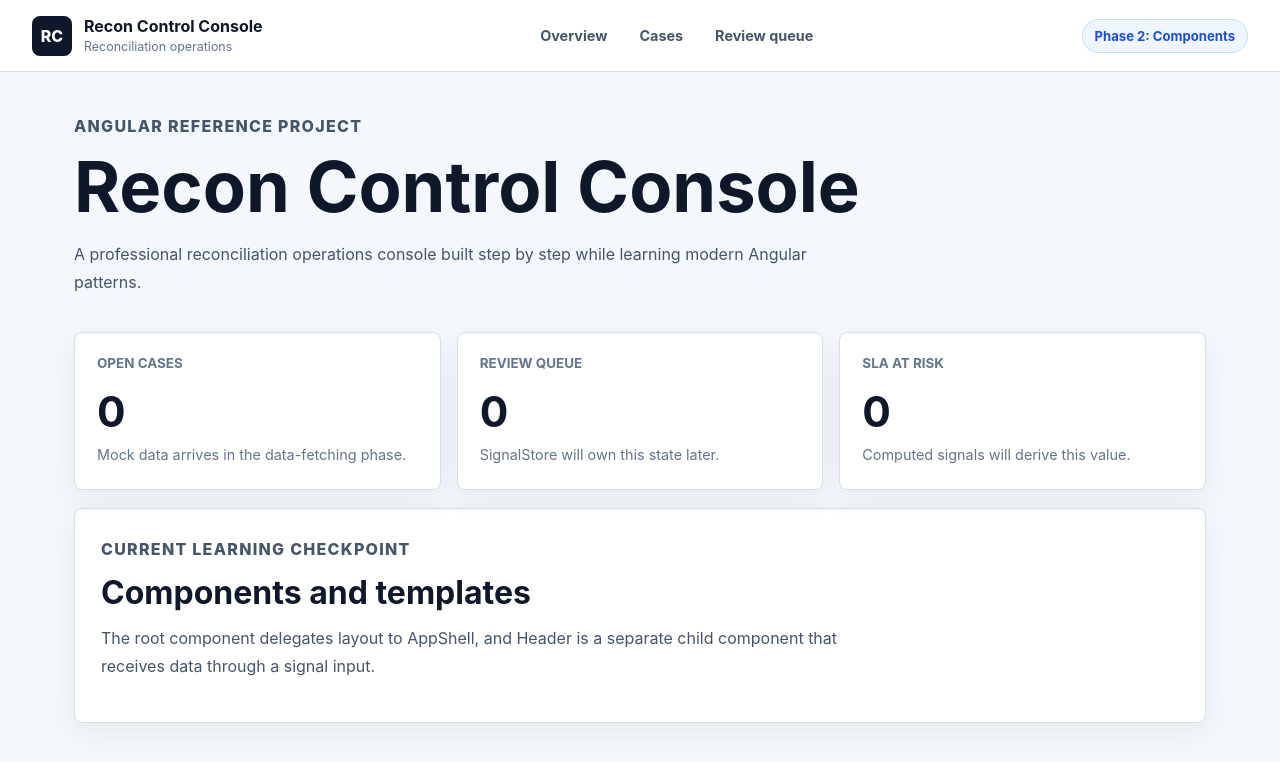
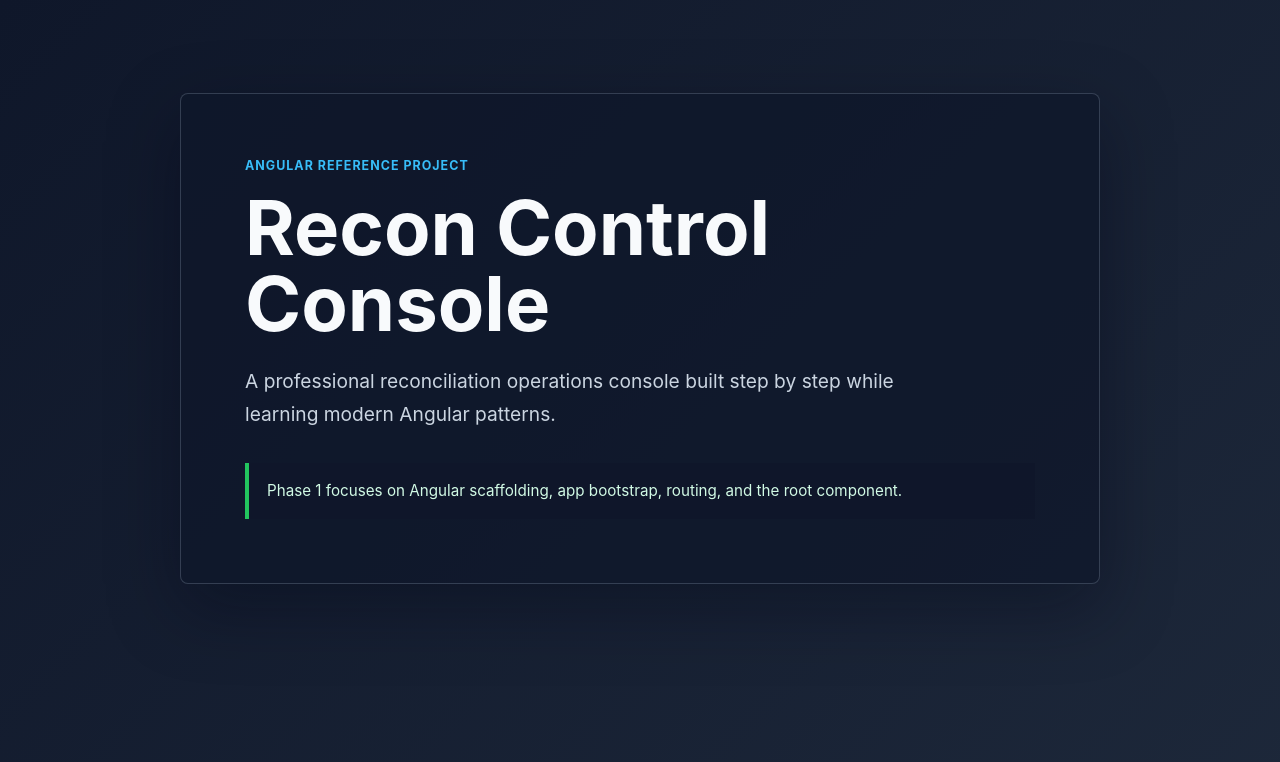
Before and after one commit to mrozmen7/recon-control-console, an Angular app: page / in a window 1280 px wide. Shown: the top 762 px of the page. Built offline with nearby package versions, Linux system fonts and the light colour scheme.

Commit message:
Revert "feat: introduce component based app shell"
This reverts commit 4138b7d8d2604560a651b40311a1daed1ee686c1.

```diff
--- a/src/app/app.css
+++ b/src/app/app.css
@@ -1,4 +1,54 @@
-:host {
-  display: block;
+.app-shell {
   min-height: 100dvh;
+  display: grid;
+  place-items: center;
+  padding: 32px;
+  background:
+    linear-gradient(135deg, rgba(15, 23, 42, 0.96), rgba(30, 41, 59, 0.92)),
+    #0f172a;
+  color: #e5e7eb;
 }
+
+.hero-panel {
+  width: min(100%, 920px);
+  border: 1px solid rgba(148, 163, 184, 0.28);
+  border-radius: 8px;
+  background: rgba(15, 23, 42, 0.72);
+  padding: clamp(28px, 6vw, 64px);
+  box-shadow: 0 24px 70px rgba(2, 6, 23, 0.36);
+}
+
+.eyebrow {
+  margin: 0 0 16px;
+  color: #38bdf8;
+  font-size: 0.78rem;
+  font-weight: 700;
+  letter-spacing: 0.08em;
+  text-transform: uppercase;
+}
+
+h1 {
+  margin: 0;
+  color: #f8fafc;
+  font-size: clamp(2.25rem, 7vw, 4.75rem);
+  line-height: 1;
+  letter-spacing: 0;
+}
+
+.summary {
+  max-width: 680px;
+  margin: 24px 0 0;
+  color: #cbd5e1;
+  font-size: clamp(1rem, 2vw, 1.2rem);
+  line-height: 1.7;
+}
+
+.phase-note {
+  margin-top: 32px;
+  padding: 16px 18px;
+  border-left: 4px solid #22c55e;
+  background: rgba(15, 23, 42, 0.82);
+  color: #d1fae5;
+  font-size: 0.95rem;
+  line-height: 1.6;
+}
--- a/src/app/app.html
+++ b/src/app/app.html
@@ -1 +1,17 @@
-<app-shell />
+<main class="app-shell">
+  <section class="hero-panel" aria-labelledby="app-title">
+    <p class="eyebrow">Angular reference project</p>
+    <h1 id="app-title">{{ title() }}</h1>
+    <p class="summary">
+      A professional reconciliation operations console built step by step while
+      learning modern Angular patterns.
+    </p>
+
+    <div class="phase-note">
+      Phase 1 focuses on Angular scaffolding, app bootstrap, routing, and the
+      root component.
+    </div>
+  </section>
+
+  <router-outlet />
+</main>
--- a/src/app/app.ts
+++ b/src/app/app.ts
@@ -1,10 +1,12 @@
-import { Component } from '@angular/core';
-import { AppShell } from './layout/app-shell';
+import { Component, signal } from '@angular/core';
+import { RouterOutlet } from '@angular/router';
 
 @Component({
   selector: 'app-root',
-  imports: [AppShell],
+  imports: [RouterOutlet],
   templateUrl: './app.html',
   styleUrl: './app.css',
 })
-export class App {}
+export class App {
+  protected readonly title = signal('Recon Control Console');
+}
--- a/src/app/layout/app-shell.css
+++ /dev/null
@@ -1,115 +0,0 @@
-.shell {
-  min-height: 100dvh;
-  background: #f4f7fb;
-  color: #0f172a;
-}
-
-.main {
-  width: min(100%, 1180px);
-  margin: 0 auto;
-  padding: 40px 24px 56px;
-}
-
-.page-heading {
-  max-width: 820px;
-}
-
-.eyebrow {
-  margin: 0 0 12px;
-  color: #2563eb;
-  font-size: 0.78rem;
-  font-weight: 800;
-  letter-spacing: 0.08em;
-  text-transform: uppercase;
-}
-
-h1,
-h2,
-p {
-  margin-top: 0;
-}
-
-h1 {
-  margin-bottom: 18px;
-  color: #0f172a;
-  font-size: clamp(2.4rem, 6vw, 4.4rem);
-  line-height: 1;
-  letter-spacing: 0;
-}
-
-h2 {
-  margin-bottom: 12px;
-  color: #0f172a;
-  font-size: clamp(1.45rem, 3vw, 2rem);
-  line-height: 1.15;
-  letter-spacing: 0;
-}
-
-.page-heading p,
-.learning-panel p {
-  max-width: 760px;
-  color: #475569;
-  font-size: 1rem;
-  line-height: 1.75;
-}
-
-.overview-grid {
-  display: grid;
-  grid-template-columns: repeat(3, minmax(0, 1fr));
-  gap: 16px;
-  margin-top: 36px;
-}
-
-.overview-grid article,
-.learning-panel {
-  border: 1px solid #d8dee8;
-  border-radius: 8px;
-  background: #ffffff;
-  box-shadow: 0 10px 28px rgba(15, 23, 42, 0.06);
-}
-
-.overview-grid article {
-  min-height: 158px;
-  padding: 22px;
-}
-
-.overview-grid span,
-.overview-grid small {
-  display: block;
-}
-
-.overview-grid span {
-  color: #64748b;
-  font-size: 0.84rem;
-  font-weight: 750;
-  text-transform: uppercase;
-}
-
-.overview-grid strong {
-  display: block;
-  margin: 20px 0 10px;
-  color: #0f172a;
-  font-size: 2.65rem;
-  line-height: 1;
-}
-
-.overview-grid small {
-  color: #64748b;
-  font-size: 0.9rem;
-  line-height: 1.5;
-}
-
-.learning-panel {
-  margin-top: 18px;
-  padding: 26px;
-}
-
-@media (max-width: 820px) {
-  .main {
-    padding: 28px 18px 44px;
-  }
-
-  .overview-grid {
-    grid-template-columns: 1fr;
-  }
-}
--- a/src/app/layout/app-shell.ts
+++ /dev/null
@@ -1,61 +0,0 @@
-import { Component, signal } from '@angular/core';
-import { RouterOutlet } from '@angular/router';
-import { Header } from './header';
-
-@Component({
-  selector: 'app-shell',
-  imports: [Header, RouterOutlet],
-  template: `
-    <div class="shell">
-      <app-header [title]="title()" phaseLabel="Phase 2: Components" />
-
-      <main class="main">
-        <section class="page-heading" aria-labelledby="page-title">
-          <p class="eyebrow">Angular reference project</p>
-          <h1 id="page-title">{{ title() }}</h1>
-          <p>
-            A professional reconciliation operations console built step by step
-            while learning modern Angular patterns.
-          </p>
-        </section>
-
-        <section class="overview-grid" aria-label="Operational overview">
-          <article>
-            <span>Open cases</span>
-            <strong>0</strong>
-            <small>Mock data arrives in the data-fetching phase.</small>
-          </article>
-
-          <article>
-            <span>Review queue</span>
-            <strong>0</strong>
-            <small>SignalStore will own this state later.</small>
-          </article>
-
-          <article>
-            <span>SLA at risk</span>
-            <strong>0</strong>
-            <small>Computed signals will derive this value.</small>
-          </article>
-        </section>
-
-        <section class="learning-panel" aria-labelledby="learning-title">
-          <div>
-            <p class="eyebrow">Current learning checkpoint</p>
-            <h2 id="learning-title">Components and templates</h2>
-            <p>
-              The root component delegates layout to AppShell, and Header is a
-              separate child component that receives data through a signal input.
-            </p>
-          </div>
-        </section>
-
-        <router-outlet />
-      </main>
-    </div>
-  `,
-  styleUrl: './app-shell.css',
-})
-export class AppShell {
-  protected readonly title = signal('Recon Control Console');
-}
--- a/src/app/layout/header.css
+++ /dev/null
@@ -1,90 +0,0 @@
-.header {
-  min-height: 72px;
-  display: flex;
-  align-items: center;
-  justify-content: space-between;
-  gap: 24px;
-  padding: 0 32px;
-  border-bottom: 1px solid #d8dee8;
-  background: rgba(255, 255, 255, 0.92);
-  backdrop-filter: blur(14px);
-}
-
-.brand {
-  min-width: 240px;
-  display: inline-flex;
-  align-items: center;
-  gap: 12px;
-  color: #0f172a;
-  text-decoration: none;
-}
-
-.brand-mark {
-  width: 40px;
-  height: 40px;
-  display: grid;
-  place-items: center;
-  border-radius: 8px;
-  background: #0f172a;
-  color: #f8fafc;
-  font-weight: 800;
-}
-
-.brand strong,
-.brand small {
-  display: block;
-}
-
-.brand strong {
-  font-size: 1rem;
-  line-height: 1.2;
-}
-
-.brand small {
-  margin-top: 2px;
-  color: #64748b;
-  font-size: 0.78rem;
-}
-
-.nav {
-  display: flex;
-  align-items: center;
-  gap: 8px;
-}
-
-.nav a {
-  padding: 9px 12px;
-  border-radius: 6px;
-  color: #475569;
-  font-size: 0.9rem;
-  font-weight: 650;
-  text-decoration: none;
-}
-
-.nav a:hover {
-  background: #eef2f7;
-  color: #0f172a;
-}
-
-.phase {
-  min-width: max-content;
-  padding: 8px 12px;
-  border: 1px solid #bfdbfe;
-  border-radius: 999px;
-  background: #eff6ff;
-  color: #1d4ed8;
-  font-size: 0.82rem;
-  font-weight: 750;
-}
-
-@media (max-width: 760px) {
-  .header {
-    align-items: flex-start;
-    flex-direction: column;
-    padding: 18px;
-  }
-
-  .nav {
-    flex-wrap: wrap;
-  }
-}
--- a/src/app/layout/header.ts
+++ /dev/null
@@ -1,29 +0,0 @@
-import { Component, input } from '@angular/core';
-
-@Component({
-  selector: 'app-header',
-  template: `
-    <header class="header">
-      <a class="brand" href="/" aria-label="Recon Control Console home">
-        <span class="brand-mark">RC</span>
-        <span>
-          <strong>{{ title() }}</strong>
-          <small>Reconciliation operations</small>
-        </span>
-      </a>
-
-      <nav class="nav" aria-label="Primary navigation">
-        <a href="/">Overview</a>
-        <a href="/">Cases</a>
-        <a href="/">Review queue</a>
-      </nav>
-
-      <div class="phase">{{ phaseLabel() }}</div>
-    </header>
-  `,
-  styleUrl: './header.css',
-})
-export class Header {
-  readonly title = input.required<string>();
-  readonly phaseLabel = input('Phase 2');
-}
```
Also changed, not shown: 4 other files (tests, documents, lock files or other folders).
